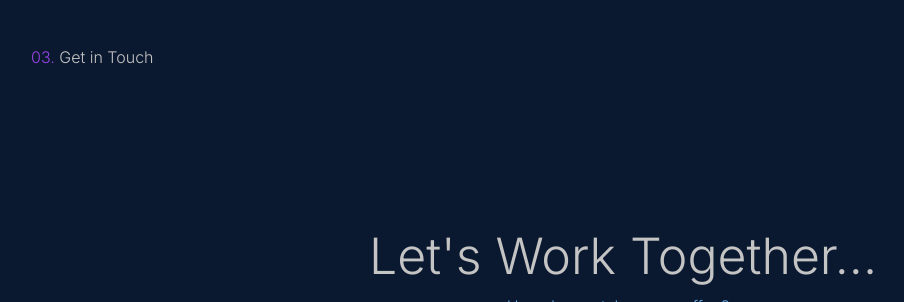
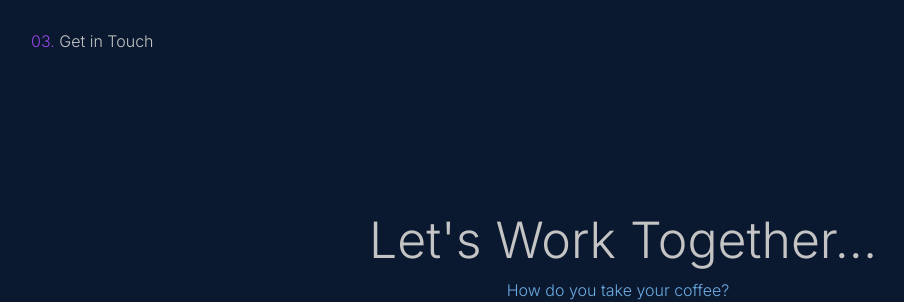
Before and after one commit to Winfred-Mwendwa/Portfolio, a website built with Vite: page index.html in a window 1280 px wide. Shown: the part 1828-2130 px from the top of the page, without its empty margins (17-921 px from the left). Built offline with nearby package versions, Linux system fonts and the light colour scheme.

Commit message:
eighth commit

```diff
--- a/style.css
+++ b/style.css
@@ -322,7 +322,7 @@ h6 {
 
 #contact {
   height: 90vh;
-  margin-top: 1rem;
+
 }
 
 .social-icons {
```
